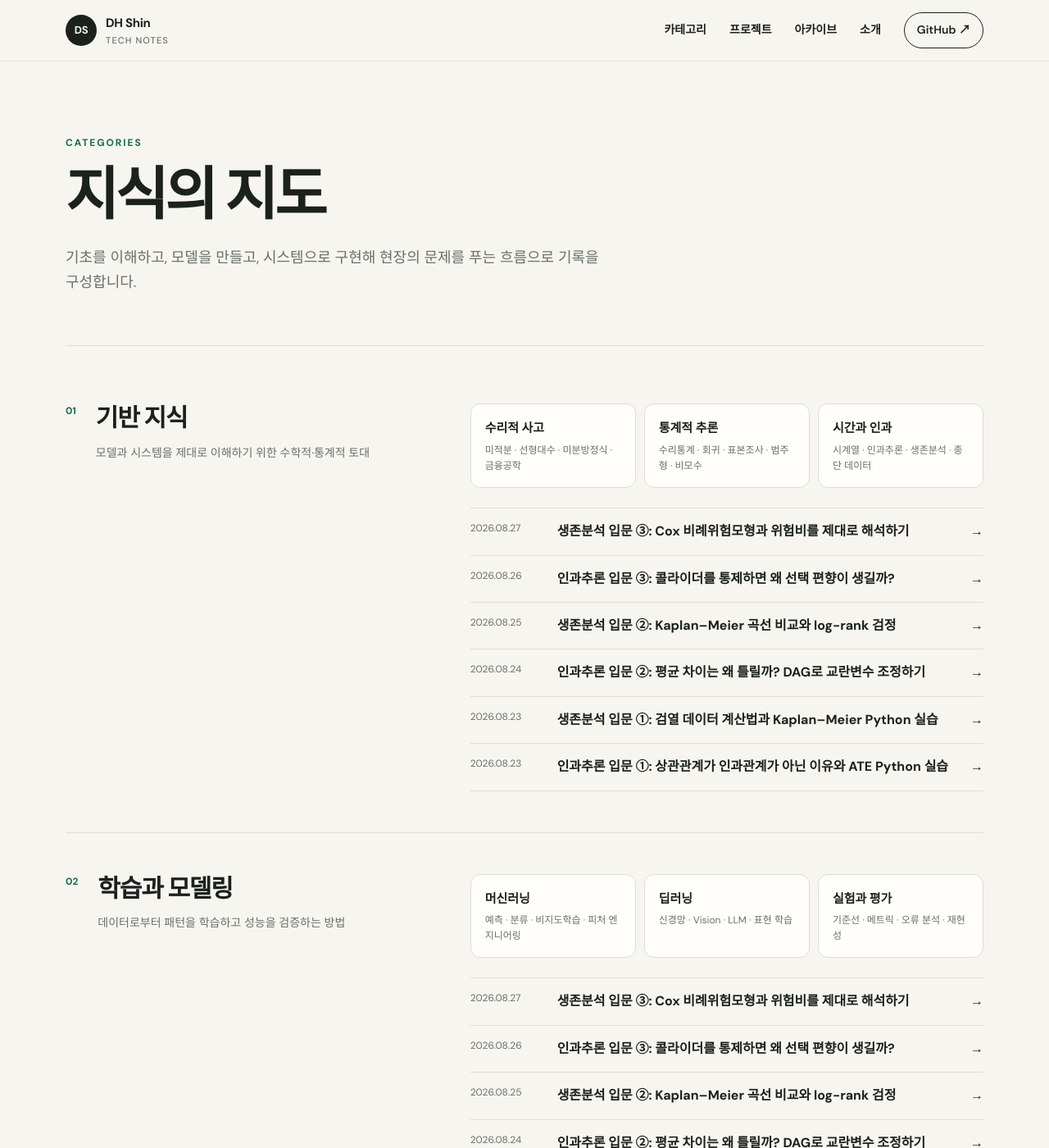
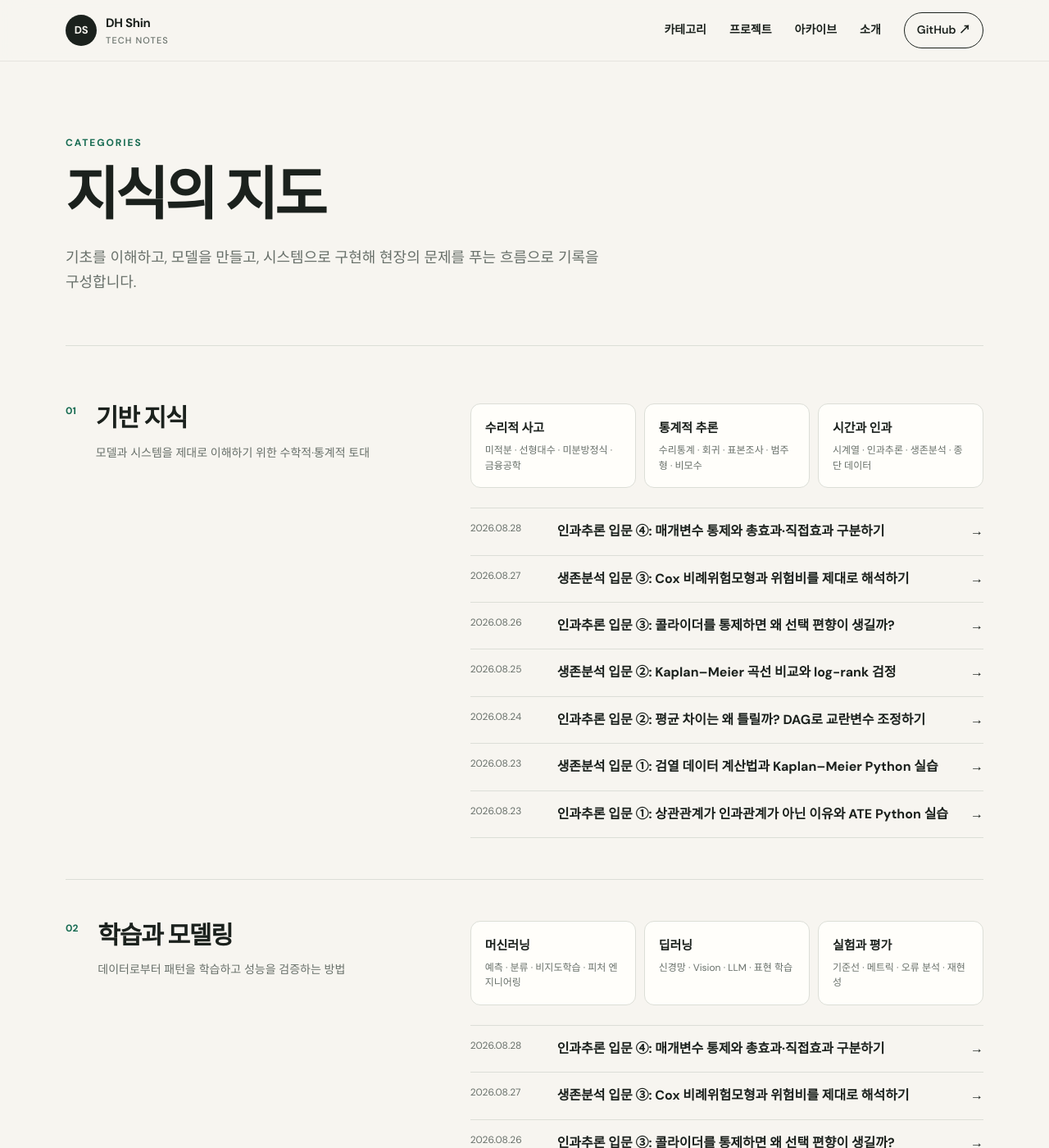
Before and after one commit to dhshin96/dhshin96.github.io, a Jekyll site: the page built from categories.md, in a window 1280 px wide and 1400 px high. Shown: the whole window at 82% size. Built offline with Jekyll 4.4.1, drawn with Linux system fonts in a browser that asks for light colours; some of the changed lines change nothing that is shown.

Commit message:
Add causal mediation effects lesson

````diff
--- a/_posts/2026-08-26-causal-collider-selection-bias.md
+++ b/_posts/2026-08-26-causal-collider-selection-bias.md
@@ -157,7 +157,7 @@ $A\leftarrow L\rightarrow Y$와 $A\rightarrow S\leftarrow U\rightarrow Y$를 나
 
 ## 다음 글
 
-다음 글에서는 처리 이후에 생기는 **매개변수(mediator)**를 배운다. 총효과와 직접효과가 어떻게 다른지, 매개변수를 무심코 통제하면 왜 알고 싶은 효과의 일부를 제거하는지 살펴볼 예정이다.
+다음 글에서는 처리 이후에 생기는 **매개변수(mediator)**를 배운다. [인과추론 입문 ④: 매개변수 통제와 총효과·직접효과 구분하기]({{ '/posts/causal-mediator-effects/' | relative_url }})에서 총효과 10점을 직접효과 4점과 간접효과 6점으로 나누고, 매개변수 통제가 분석 질문을 어떻게 바꾸는지 확인한다.
 
 ## 참고 자료
 
--- /dev/null
+++ b/_posts/2026-08-28-causal-mediator-effects.md
@@ -0,0 +1,165 @@
+---
+title: "인과추론 입문 ④: 매개변수 통제와 총효과·직접효과 구분하기"
+date: 2026-08-28 09:00:00 +0900
+categories: [기반 지식, 학습과 모델링]
+tags: [인과추론, 매개변수, 총효과, 직접효과, 간접효과, Python]
+description: "처리 뒤에 생긴 변수를 조정할 때 목표로 삼는 효과가 어떻게 달라지는지 알아봅니다. 잠재적 결과와 Python으로 총 10점의 효과를 직접 4점과 간접 6점으로 나눠 봅니다."
+reading_time: 12
+series: "처음 시작하는 인과추론"
+level: "입문"
+math: true
+---
+
+> **이번 글의 목표:** 처리 이후에 생기는 매개변수를 구분하고, 총효과 10점을 직접효과 4점과 간접효과 6점으로 나누어 계산한다.
+
+새 학습법을 쓴 학생의 점수가 평균 10점 올랐다고 하자. 그중 6점은 연습 시간이 늘어서, 나머지 4점은 같은 연습 시간에서도 학습법 자체가 달라서 생겼다. 이때 “학습법의 효과는 얼마인가?”라는 질문에는 10점과 4점이라는 서로 다른 답이 가능하다. 어느 답이 맞는지는 먼저 무엇을 효과라고 부를지에 달려 있다.
+
+앞 글의 [콜라이더와 선택 편향 설명]({{ '/posts/causal-collider-selection-bias/' | relative_url }})에서는 변수를 무심코 통제하면 닫힌 경로를 열 수 있음을 배웠다. 이번에는 처리 뒤에 생긴 **매개변수(mediator)**를 통제하면, 알고 싶던 인과 경로 자체를 막을 수 있다는 또 다른 문제를 살펴본다.
+
+## 1. 매개변수는 효과가 전달되는 중간 단계다
+
+새 학습법 사용 여부를 $A$, 연습 시간을 $M$, 시험 점수를 $Y$라고 하자. 다음 DAG에는 효과가 전달되는 길이 두 개 있다.
+
+$$
+A \rightarrow Y, \qquad A \rightarrow M \rightarrow Y
+$$
+
+첫 번째는 $M$을 거치지 않는 직접 경로다. 두 번째는 학습법이 연습 시간을 바꾸고, 바뀐 연습 시간이 다시 점수를 바꾸는 간접 경로다. $M$은 $A$의 결과이면서 $Y$의 원인이므로 두 변수 사이의 매개변수다.
+
+<figure class="study-figure">
+  <img src="{{ '/assets/images/causal-inference/mediator-total-direct-effects.svg' | relative_url }}" alt="새 학습법 A가 시험 점수 Y에 직접 영향을 주는 경로와 연습 시간 M을 거쳐 간접 영향을 주는 경로를 함께 표시한 매개 DAG">
+  <figcaption>그림 1. 총효과 10점에는 직접 경로의 4점과 매개변수 $M$을 지나는 간접 경로의 6점이 함께 들어 있다.</figcaption>
+</figure>
+
+교란변수와 매개변수는 조정 방향이 다르다. [DAG로 교란변수를 찾은 앞 단원]({{ '/posts/causal-dag-confounding/' | relative_url }})의 준비도 $L$은 처리 전에 존재하는 공통 원인이어서 뒷문 경로를 막기 위해 조정했다. 반면 $M$은 처리 뒤에 생기며 효과가 흐르는 앞문 경로 위에 있다. 총효과가 목표라면 $M$을 일반 공변량처럼 넣어 그 길을 막아서는 안 된다.
+
+## 2. 총효과와 직접효과는 서로 다른 개입을 비교한다
+
+$M(a)$는 처리 $A$를 $a$로 정했을 때 생길 연습 시간이다. $Y(a,m)$은 학습법을 $a$, 연습 시간을 $m$으로 정했을 때의 점수다. 이 기호를 사용하면 총효과는 다음처럼 쓸 수 있다.
+
+$$
+TE = Y(1,M(1))-Y(0,M(0))
+$$
+
+처리도 바꾸고, 그에 따라 자연스럽게 달라지는 매개변수도 함께 바꾼 비교다. 따라서 직접 경로와 간접 경로를 모두 포함한다. 이 개념의 출발점인 잠재적 결과와 평균처리효과가 낯설다면 [인과추론 입문 ①의 ATE 설명]({{ '/posts/causal-inference-roadmap/' | relative_url }})을 먼저 복습하면 기호가 훨씬 선명해진다.
+
+자연 직접효과는 매개변수를 처리하지 않았을 때의 값 $M(0)$으로 유지한 채 처리만 바꾼다.
+
+$$
+NDE = Y(1,M(0))-Y(0,M(0))
+$$
+
+자연 간접효과는 처리를 1로 둔 상태에서 매개변수만 $M(0)$에서 $M(1)$로 바꾼다.
+
+$$
+NIE = Y(1,M(1))-Y(1,M(0))
+$$
+
+이 글의 가산적 예제에서는 $TE=NDE+NIE$가 성립한다. 하지만 비선형 모형이나 $A$와 $M$의 상호작용이 있는 문제에서는 어떤 자연 직접·간접효과를 짝지을지 명시해야 한다. 단순히 회귀계수 두 개를 빼는 방법을 모든 자료에 그대로 적용할 수는 없다.
+
+## 3. 작은 손계산: 10점을 4점과 6점으로 나누기
+
+연습 시간과 점수가 다음 구조식으로 정해지는 단순한 세계를 생각하자.
+
+$$
+M(a)=1+2a
+$$
+
+$$
+Y(a,m)=50+4a+3m
+$$
+
+새 학습법을 쓰지 않으면 연습 시간은 1시간이고, 쓰면 3시간이다. 학습법 자체는 같은 연습 시간에서 점수를 4점 높이고, 연습 한 시간은 점수를 3점 높인다.
+
+| 비교 상황 | 계산 | 점수 |
+| --- | ---: | ---: |
+| 학습법 0, 자연스러운 연습 시간 $M(0)=1$ | $50+4\times0+3\times1$ | 53 |
+| 학습법 1, 연습 시간은 $M(0)=1$로 유지 | $50+4\times1+3\times1$ | 57 |
+| 학습법 1, 자연스러운 연습 시간 $M(1)=3$ | $50+4\times1+3\times3$ | 63 |
+
+총효과는 $63-53=10$점이다. 연습 시간을 1시간으로 고정한 직접효과는 $57-53=4$점이다. 학습법을 사용한 상태에서 연습 시간이 1시간에서 3시간으로 바뀐 간접효과는 $63-57=6$점이다.
+
+$$
+10=4+6
+$$
+
+따라서 결과 모형에 $M$을 넣어 같은 연습 시간끼리 비교하면 4점에 해당하는 직접 부분을 겨냥하게 된다. 10점이 4점으로 줄었다고 해서 처음 추정이 틀렸다는 뜻은 아니다. **질문이 총효과에서 직접효과로 바뀐 것**이다.
+
+## 4. Python 실습: 세 반사실을 한 번에 계산하기
+
+아래 코드는 외부 라이브러리 없이 손계산을 그대로 재현한다.
+
+```python
+def mediator(a):
+    return 1 + 2 * a
+
+
+def outcome(a, m):
+    return 50 + 4 * a + 3 * m
+
+
+m0 = mediator(0)
+m1 = mediator(1)
+y0_m0 = outcome(0, m0)
+y1_m0 = outcome(1, m0)
+y1_m1 = outcome(1, m1)
+
+total_effect = y1_m1 - y0_m0
+natural_direct_effect = y1_m0 - y0_m0
+natural_indirect_effect = y1_m1 - y1_m0
+
+print(f"M(0), M(1): {m0}, {m1}")
+print(f"Y(0,M(0)), Y(1,M(0)), Y(1,M(1)): {y0_m0}, {y1_m0}, {y1_m1}")
+print(f"총효과: {total_effect}")
+print(f"자연 직접효과: {natural_direct_effect}")
+print(f"자연 간접효과: {natural_indirect_effect}")
+print(f"직접효과 + 간접효과: {natural_direct_effect + natural_indirect_effect}")
+```
+
+실행 결과는 다음과 같다.
+
+```text
+M(0), M(1): 1, 3
+Y(0,M(0)), Y(1,M(0)), Y(1,M(1)): 53, 57, 63
+총효과: 10
+자연 직접효과: 4
+자연 간접효과: 6
+직접효과 + 간접효과: 10
+```
+
+### 결과 해석
+
+`Y(0,M(0))`에서 `Y(1,M(1))`로 바로 이동하면 두 경로가 모두 바뀌어 10점 차이가 난다. 중간 상태인 `Y(1,M(0))`을 두면 처리만 바꾼 4점과 매개변수만 바꾼 6점을 분리할 수 있다.
+
+다만 실제 관찰 자료에서는 한 사람의 이 세 반사실을 동시에 볼 수 없다. 더구나 처리와 결과, 처리와 매개변수, 매개변수와 결과 사이에 측정하지 않은 교란이 없어야 한다는 등 강한 식별 가정이 필요하다. 이 코드는 효과의 **정의와 분해**를 배우는 예제이지, 관찰 자료에서 자동으로 인과적 매개효과를 보장하는 분석법은 아니다.
+
+## 5. 직접 바꿔 보는 연습
+
+### 연습 1: 간접효과 없애기
+
+`mediator`의 식을 `return 1`로 바꾼다. $M(0)=M(1)$일 때 총효과와 직접효과가 왜 모두 4가 되는지 설명한다.
+
+### 연습 2: 직접효과 없애기
+
+`outcome`에서 `4 * a`를 제거한다. 총효과 6점이 모두 간접 경로를 통해 생기는지 확인한다.
+
+### 연습 3: 분석 질문 먼저 쓰기
+
+“학습법이 점수를 얼마나 바꾸는가?”와 “연습 시간을 같게 유지해도 학습법이 점수를 바꾸는가?”를 각각 코드의 어떤 효과와 연결할지 적는다. 변수 목록보다 목표 효과를 먼저 정하는 연습이다.
+
+## 6. 이번 글에서 꼭 기억할 다섯 문장
+
+1. 매개변수는 처리의 영향을 받고 결과에 영향을 주는 중간 변수다.
+2. 총효과는 직접 경로와 매개변수를 지나는 간접 경로를 모두 포함한다.
+3. 매개변수를 통제하면 더 정확한 총효과가 아니라 다른 목표인 직접효과를 겨냥할 수 있다.
+4. 가산적이고 상호작용이 없는 예제에서는 총효과 10이 직접효과 4와 간접효과 6으로 나뉜다.
+5. 관찰 자료의 인과적 매개효과에는 회귀식만으로 해결되지 않는 강한 식별 가정이 필요하다.
+
+## 다음 글
+
+다음 글에서는 여러 후보 변수 중 **충분한 조정 집합**을 고르는 법을 배운다. 모든 사전 변수를 넣는 대신, DAG의 뒷문 경로를 모두 막는 최소한의 변수 조합을 찾아볼 예정이다.
+
+## 참고 자료
+
+- Judea Pearl (2001), [*Direct and Indirect Effects*](https://arxiv.org/abs/1301.2300), 경로별 인과효과를 선형 모형 밖에서도 정의하고 식별하는 틀을 제시한다.
+- Columbia University Mailman School of Public Health, [*Causal Mediation*](https://www.publichealth.columbia.edu/research/population-health-methods/causal-mediation), 총효과·직접효과·간접효과의 잠재적 결과 정의와 식별 가정을 정리한다.
````
Also changed, not shown: assets/images/causal-inference/mediator-total-direct-effects.svg (added).
